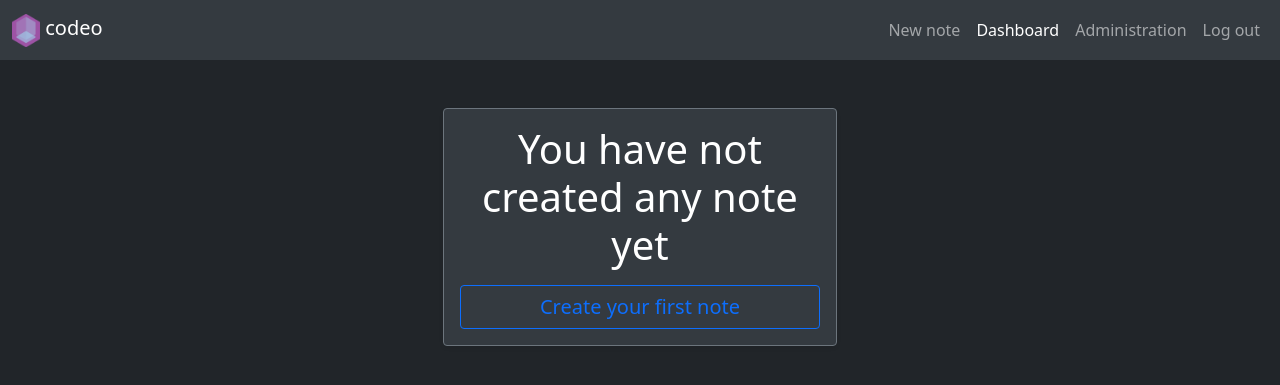
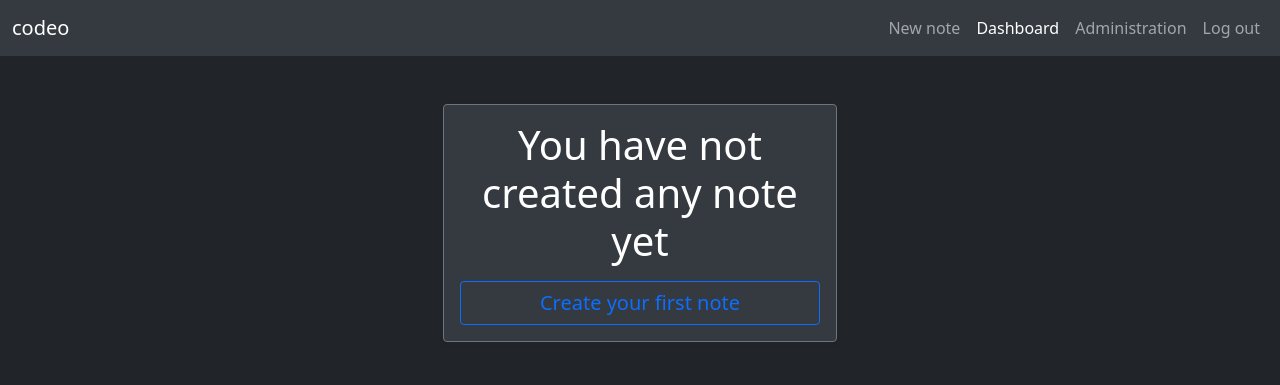
Before and after one commit to Krasnopolskiy/codeo, a Django app: page /dashboard/ in a window 1280 px wide. Shown: the top 385 px of the page. Run offline with Django 3.2, Linux system fonts and the light colour scheme; the visitor is signed in with stand-in values (Sample User, id 1); data comes from the database, SQL or seed files in the repository; data that the repository does not hold is empty; some libraries are stand-ins or nearby versions.

Commit message:
Update navbar.html

```diff
--- a/main/templates/components/navbar.html
+++ b/main/templates/components/navbar.html
@@ -9,7 +9,6 @@
 <nav class="navbar navbar-expand-lg navbar-dark bg-dark">
     <div class="container-fluid">
         <a class="navbar-brand" href="{% url 'editor' %}">
-            <img src="{% static 'favicon.png' %}" class="d-inline-block align-text-top">
             codeo
         </a>
         <button class="navbar-toggler" data-bs-toggle="collapse" data-bs-target="#navbar">
```
